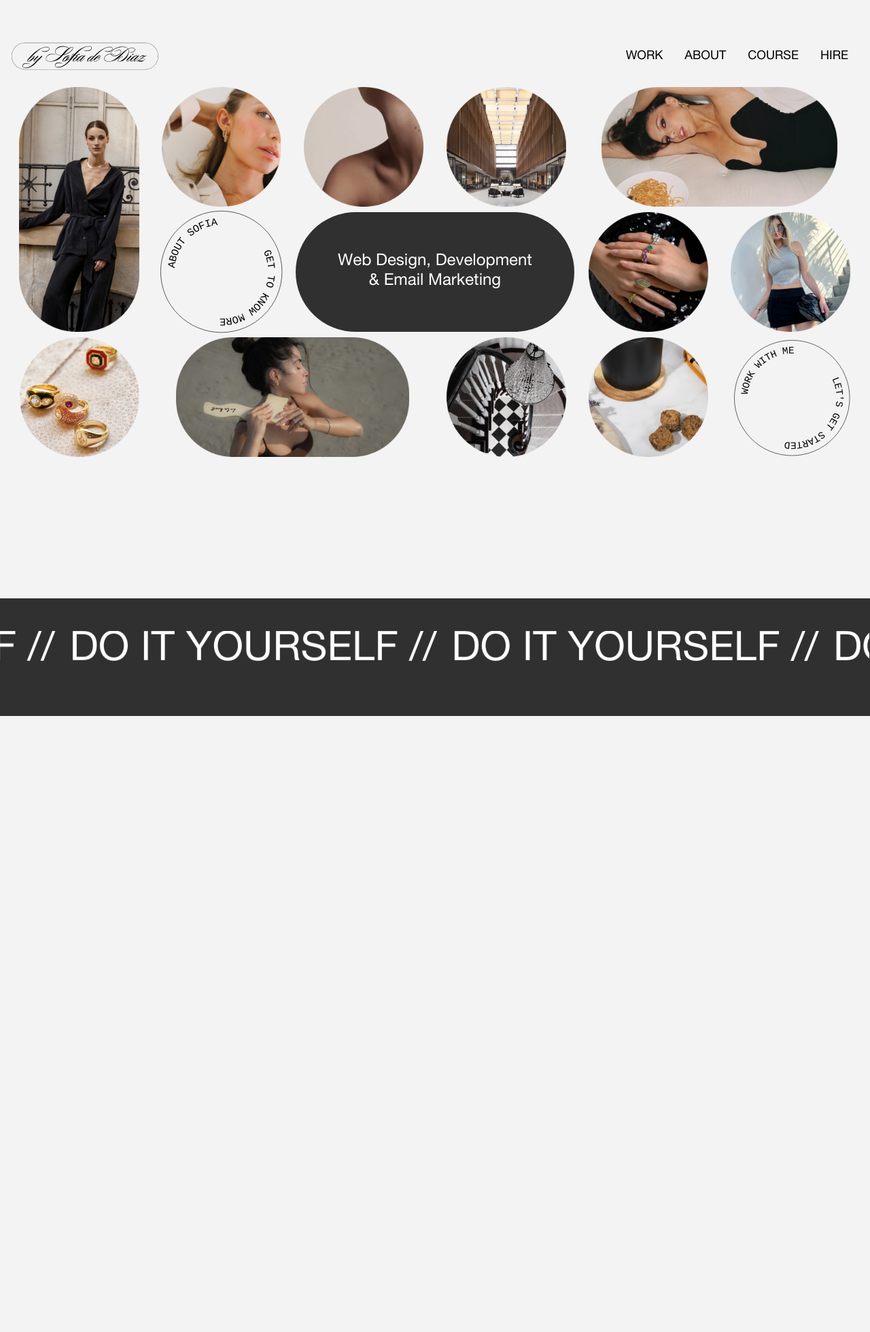
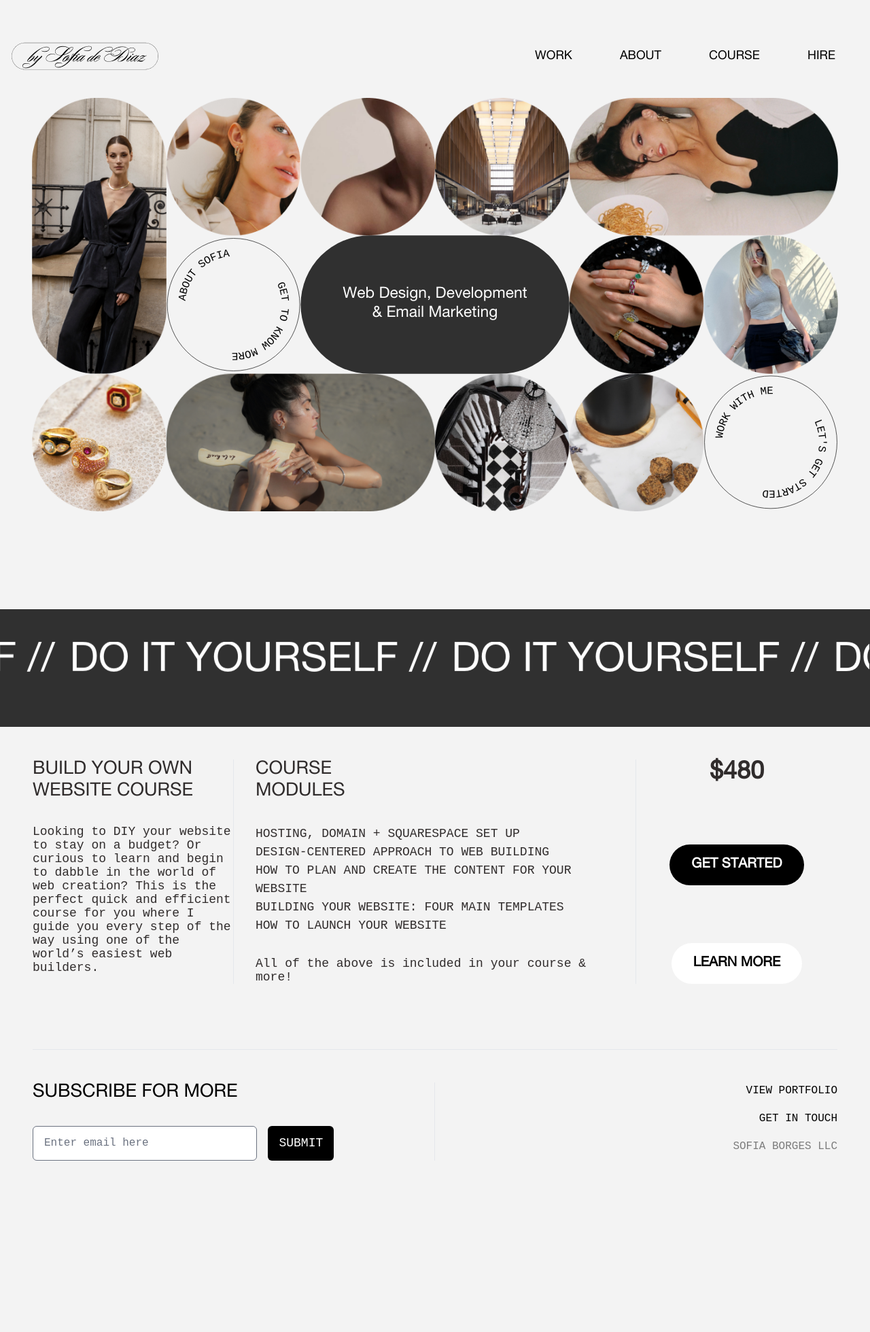
Before and after one commit to anuragsr/sofia-b, a PHP site: page / in a window 1280 px wide. Shown: the top 1959 px of the page at 68% size. After the commit the page ends 1707 px from the top, so only its background shows below. Run offline with PHP 8.4, Linux system fonts and the light colour scheme; some libraries are stand-ins or nearby versions.

Commit message:
Feedback changes

```diff
--- a/css/output.css
+++ b/css/output.css
@@ -1214,6 +1214,14 @@ select {
   width: 100%;
 }
 
+.w-\[30vw\] {
+  width: 30vw;
+}
+
+.w-\[40vw\] {
+  width: 40vw;
+}
+
 .max-w-4xl {
   max-width: 56rem;
 }
@@ -1276,6 +1284,18 @@ select {
 
 .border-separate {
   border-collapse: separate;
+}
+
+.scale-90 {
+  --tw-scale-x: .9;
+  --tw-scale-y: .9;
+  transform: translate(var(--tw-translate-x), var(--tw-translate-y)) rotate(var(--tw-rotate)) skewX(var(--tw-skew-x)) skewY(var(--tw-skew-y)) scaleX(var(--tw-scale-x)) scaleY(var(--tw-scale-y));
+}
+
+.scale-95 {
+  --tw-scale-x: .95;
+  --tw-scale-y: .95;
+  transform: translate(var(--tw-translate-x), var(--tw-translate-y)) rotate(var(--tw-rotate)) skewX(var(--tw-skew-x)) skewY(var(--tw-skew-y)) scaleX(var(--tw-scale-x)) scaleY(var(--tw-scale-y));
 }
 
 .\!transform {
--- a/css/style-home.css
+++ b/css/style-home.css
@@ -4,6 +4,7 @@
 }
 #home section#section0 .grid > div img {
   height: 100%;
+  width: 100%;
 }
 
 body {
@@ -52,6 +53,10 @@ nav a {
   text-align: center;
   color: #fff;
 }
+#home section#section0 {
+  height: unset;
+  padding-bottom: 0;
+}
 #home section#section0 .grid > div {
   display: flex;
   align-items: center;
@@ -71,7 +76,6 @@ nav a {
   display: block;
   border-radius: 50%;
   overflow: hidden;
-  transform: scale(0.95);
 }
 #home section#section0 .grid > div svg {
   transform: rotate(0deg);
@@ -104,6 +108,7 @@ nav a {
 }
 #home section#section1 {
   height: unset;
+  padding-bottom: 0;
 }
 #home section#section1 .carousel {
   background: #303030;
@@ -132,6 +137,7 @@ nav a {
 }
 #home section#section2 {
   height: unset;
+  padding: 0;
 }
 #home section#section2 .content {
   color: #302C2C;
--- a/index.php
+++ b/index.php
@@ -14,9 +14,9 @@
     <main id="home">
       <section id="section0">
         <div class="container h-full mx-auto flex flex-col align-center justify-center">
-          <div class="p-12 px-4 h-full w-full">
+          <div class="p-12 px-4 h-full w-full scale-95">
             <div class="
-              grid grid-cols-6 grid-rows-3 gap-2
+              grid grid-cols-6 grid-rows-3
               h-full w-full
             ">
               <div class="col-span-1 row-span-2">
@@ -42,7 +42,7 @@
                        viewBox="0 0 150 150"
                        preserveAspectRatio="xMidYMid meet"
                   >
-                    <circle cx="75" cy="75" r="70" />
+                    <circle cx="75" cy="75" r="74" />
                     <g>
                       <path id="path1" d="M 64,0 A 64,64 0 0 1 -64,0 A 64,64 0 0 1 64,0" />
                       <text>
@@ -96,9 +96,8 @@
                      height="100%"
                      viewBox="0 0 150 150"
                      preserveAspectRatio="xMidYMid meet"
-                >
-                  <g transform="translate(5,5) scale(0.95)">
-                    <circle cx="75" cy="75" r="70" />
+                  >
+                    <circle cx="75" cy="75" r="74" />
                     <g>
                       <path id="path1" d="M 64,0 A 64,64 0 0 1 -64,0 A 64,64 0 0 1 64,0"
                             transform="translate(75, 75) rotate(185)" fill="none" stroke="none" stroke-width="15"/>
@@ -117,8 +116,7 @@
                         </textPath>
                       </text>
                     </g>
-                  </g>
-                </svg>
+                  </svg>
                 </a>
               </div>
             </div>
@@ -150,6 +148,7 @@
                 BUILD YOUR OWN<br/> WEBSITE COURSE
               </h4>
               <p class="mt-8">
+
                 Looking to DIY your website to stay on a budget?
                 Or curious to learn and begin to dabble in the world of
                 web creation? This is the perfect quick and efficient
--- a/js/script.js
+++ b/js/script.js
@@ -1,16 +1,7 @@
 const l = console.log.bind(window.console)
   , getRandom = (min, max) =>
     Math.floor(Math.random() * (max - min + 1)) + min
-
-gsap.registerPlugin(ScrollTrigger)
-
-$(() => {
-  setTimeout(() => {
-    l("Loaded")
-    $(".preload").fadeOut()
-
-    new Home(document.querySelector(".carousel"))
-
+  , startHomeAnim = () => {
       const items = $("#section0 .grid > div")
 
       gsap
@@ -24,11 +15,10 @@ $(() => {
           stagger: .05,
           duration: .75
         })
-  }, 500)
 
     let tl = gsap.timeline({
       scrollTrigger: {
-      markers: false,
+        markers: !false,
         trigger: "#section2",
         start: "-25% 50%",
         toggleActions: "play none reverse reverse",
@@ -38,7 +28,7 @@ $(() => {
     tl.addLabel("start")
       .from("#section2 .border", {y: 50, opacity: 0, duration: .5, stagger: .25})
       .from("footer", {opacity: 0, duration: .5})
-})
+  }
 
 class Home{
   constructor(el){
@@ -49,7 +39,7 @@ class Home{
     this.infinite = gsap.timeline({ repeat: -1, paused: true })
 
     this.init()
-    this.addEvents()
+    // this.addEvents()
   }
   init(){
 
@@ -82,3 +72,14 @@ class Home{
       .on("mouseleave", () => { this.infinite.play(); })
   }
 }
+
+$(() => {
+  setTimeout(() => {
+    l("Loaded")
+    $(".preload").fadeOut()
+
+    new Home(document.querySelector(".carousel"))
+
+    // startHomeAnim()
+  }, 500)
+})
--- a/partials/header.php
+++ b/partials/header.php
@@ -22,7 +22,7 @@
     </a>
     <div>
       <nav>
-        <div class="max-w-screen-xl flex flex-wrap items-center justify-between mx-auto p-4">
+        <div class="max-w-screen-xl flex flex-wrap items-center justify-between mx-auto p-4 w-[40vw]">
           <button data-collapse-toggle="navbar-default"
                   type="button"
                   class="inline-flex items-center p-2 w-10 h-10 justify-center text-sm text-gray-500 rounded-lg md:hidden hover:bg-gray-100 focus:outline-none focus:ring-2 focus:ring-gray-200 dark:text-gray-400 dark:hover:bg-gray-700 dark:focus:ring-gray-600"
@@ -33,8 +33,8 @@
               <path stroke="currentColor" stroke-linecap="round" stroke-linejoin="round" stroke-width="2" d="M1 1h15M1 7h15M1 13h15"/>
             </svg>
           </button>
-          <div class="hidden w-full md:block md:w-auto" id="navbar-default">
-            <ul class="font-medium flex flex-col p-4 md:p-0 mt-4 md:flex-row md:space-x-8 md:mt-0 md:border-0">
+          <div class="hidden w-full md:block" id="navbar-default">
+            <ul class="font-medium flex flex-col justify-around p-4 md:p-0 mt-4 md:flex-row md:space-x-8 md:mt-0 md:border-0">
               <li>
                 <a href="#">
                   Work
--- a/sass/home.sass
+++ b/sass/home.sass
@@ -5,6 +5,8 @@
     text-align: center
     color: $w
     &#section0
+      height: unset
+      padding-bottom: 0
       .grid
         &>div
           display: flex
@@ -12,21 +14,19 @@
           justify-content: center
           //outline: 1px solid green
           .hero-title
-            //font-family: "Helvetica Neue LT Pro"
             background: #303030
             font-size: 24px
             font-weight: 400
             line-height: 29px
             letter-spacing: 0em
           img
-            @extend %fh
+            @extend %fhw
             margin: 0 auto
           &#svg1 a,
           &#svg2 a
             display: block
             border-radius: 50%
             overflow: hidden
-            transform: scale(.95)
           svg
             //outline: 1px solid salmon
             transform: rotate(0deg)
@@ -51,8 +51,10 @@
               font-family: "Courier New"
               letter-spacing: 1px
 
+
     &#section1
       height: unset
+      padding-bottom: 0
       .carousel
         background: #303030
         .ticker-wrapper
@@ -71,8 +73,11 @@
             li
               float: left
               padding-left: 5px
+
+
     &#section2
       height: unset
+      padding: 0
       .content
         color: #302C2C
         p
```
Also changed, not shown: 1 other file. Lines whose indentation alone changed are shown as unchanged.
